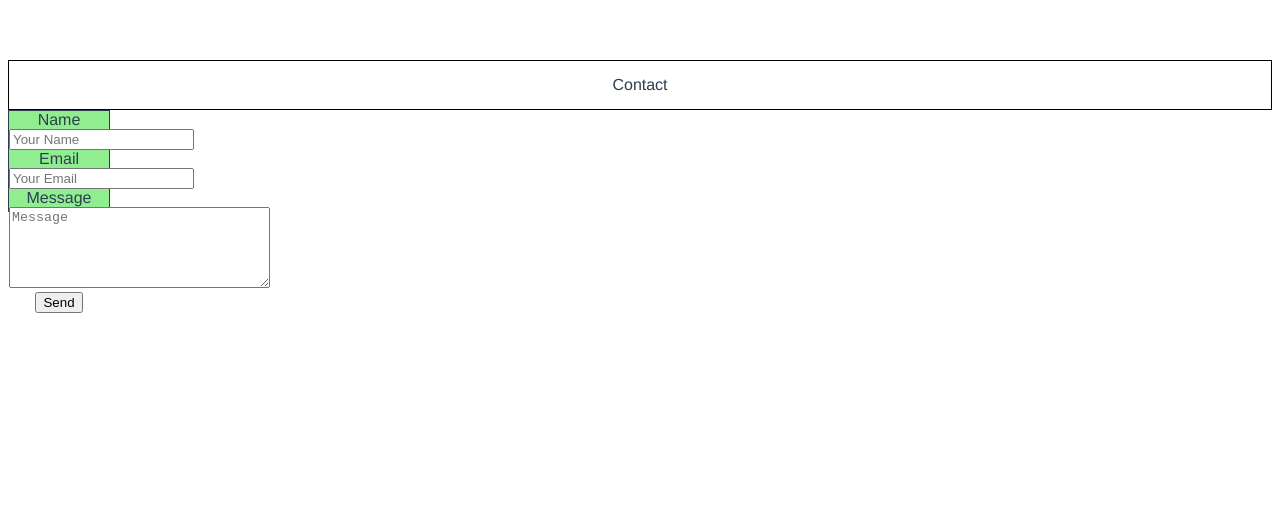
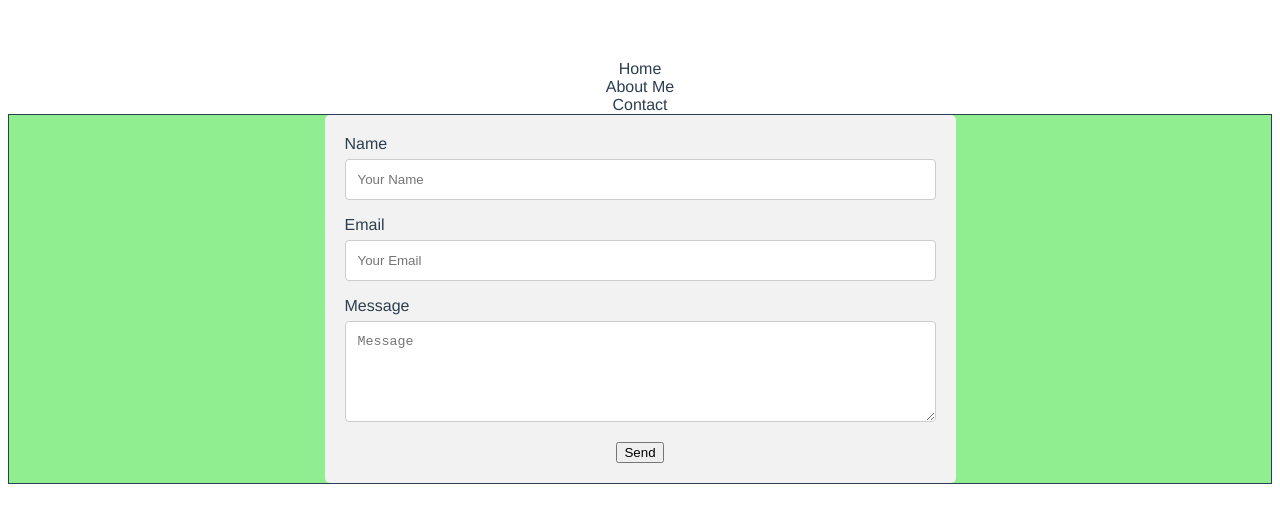
Before and after one commit to slothmast3r/oskarstraszynski, a Vue app: page /contact in a window 1280 px wide. Shown: the top 522 px of the page. Built offline with nearby package versions, Linux system fonts and the light colour scheme.

Commit message:
sending email works now

```diff
--- a/src/App.vue
+++ b/src/App.vue
@@ -1,7 +1,7 @@
 <template>
   <div id="app">
-    <div class="nav-button" @click="$router.push('contact')">Contact</div>
-    <div style="border: 1px solid #2c3e50; height: 100px; width: 100px; background: lightgreen">
+    <navigation/>
+    <div style="border: 1px solid #2c3e50; background: lightgreen">
       <router-view/>
     </div>
   </div>
@@ -9,22 +9,15 @@
 
 <script>
 import HelloWorld from './components/HelloWorld.vue'
+import Navigation from "./components/Navigation";
 
 export default {
   name: 'App',
   components: {
+    Navigation
     // HelloWorld
   },
   methods: {
-    pushSomewhere(){
-      console.log(this.$route)
-      if(this.$route.name === "Bar") {
-        this.$router.push('foo')
-      }
-      else{
-        this.$router.push('bar')
-      }
-    },
   }
 }
 </script>
--- /dev/null
+++ b/src/components/Constants.vue
@@ -0,0 +1,13 @@
+<script>
+export default {
+  data(){
+    return{
+      navigation: [
+        {name: 'Home',key: 'home'},
+        {name: 'About Me', key: 'aboutMe'},
+        {name: 'Contact', key: 'contact'}
+      ]
+    }
+  },
+}
+</script>
--- a/src/components/EmailFormContact.vue
+++ b/src/components/EmailFormContact.vue
@@ -1,18 +1,18 @@
 <template>
   <div class="container">
-    <form>
+    <form :ref="'form'" id="form">
       <label>Name</label>
       <input
         v-model="name"
         type="text"
-        name="name"
+        name="from_name"
         placeholder="Your Name"
       >
       <label>Email</label>
       <input
         v-model="email"
         type="email"
-        name="email"
+        name="reply_to"
         placeholder="Your Email"
       >
       <label>Message</label>
@@ -23,12 +23,17 @@
         placeholder="Message">
       </textarea>
 
-      <input type="submit" value="Send">
+      <button type="button" @click="sendEmail" >Send</button>
     </form>
   </div>
 </template>
 
 <script>
+import emailjs from 'emailjs-com';
+import{ init } from 'emailjs-com';
+init("user_jFHRe62nkzTevWEmjtjml");
+
+
 export default {
   name: "EmailFormContact",
   data(){
@@ -37,14 +42,71 @@ export default {
       name: '',
       message:'',
     }
+  },
+  methods:{
+
+    sendEmail(e) {
+      console.log(this.$refs.form)
+      console.log(document.getElementById('form'))
+      try {
+        emailjs.sendForm('service_7tpkd37', 'template_1qw4kkm',document.getElementById('form'),
+            'user_jFHRe62nkzTevWEmjtjml', {
+              from_name: this.name,
+              to_name: 'Oskar',
+              reply_to: this.email,
+              message: this.message
+            })
+
+      } catch(error) {
+        console.log({error})
+      }
+      // Reset form field
+      this.name = ''
+      this.email = ''
+      this.message = ''
+    },
   }
 }
 </script>
 
 <style scoped lang="scss">
-.lol{
-  .lolo{
+*{box-sizing: border-box;}
 
+.container {
+  display: block;
+  margin:auto;
+  text-align: center;
+  border-radius: 5px;
+  background-color: #f2f2f2;
+  padding: 20px;
+  width: 50%;
 }
+
+label {
+  float: left;
+}
+
+input[type=text], [type=email], textarea {
+  width: 100%;
+  padding: 12px;
+  border: 1px solid #ccc;
+  border-radius: 4px;
+  box-sizing: border-box;
+  margin-top: 6px;
+  margin-bottom: 16px;
+  resize: vertical;
+}
+
+input[type=submit] {
+  background-color: #4CAF50;
+  color: white;
+  padding: 12px 20px;
+  border: none;
+  border-radius: 4px;
+  cursor: pointer;
+}
+
+input[type=submit]:hover {
+  background-color: #45a049;
 }
 </style>
--- /dev/null
+++ b/src/components/Navigation.vue
@@ -0,0 +1,35 @@
+<template>
+  <div>
+    <div
+      v-for="el in navigation"
+      :key="el.key"
+      @click="navigate(el)"
+    >
+      {{ el.name }}
+    </div>
+  </div>
+</template>
+
+<script>
+import Constants from "./Constants";
+
+export default {
+  name: "Navigation",
+  mixins: [Constants],
+  data(){
+    return{
+
+    }
+  },
+  methods:{
+    navigate(el){
+      this.$router.push(el.key)
+
+    }
+  }
+}
+</script>
+
+<style scoped>
+
+</style>
--- a/src/router/index.js
+++ b/src/router/index.js
@@ -3,7 +3,7 @@ import Vue from 'vue'
 import EmailFormContact from "../components/EmailFormContact";
 
 
-const Foo = { template: '<div style="height: 100px; width: 100px; background: blue"">foo</div>' }
+const Foo = { template: '<div>foo</div>' }
 const Bar = { template: '<div>bar</div>' }
 
 Vue.use(Router)
```
Lines whose indentation alone changed are shown as unchanged.
